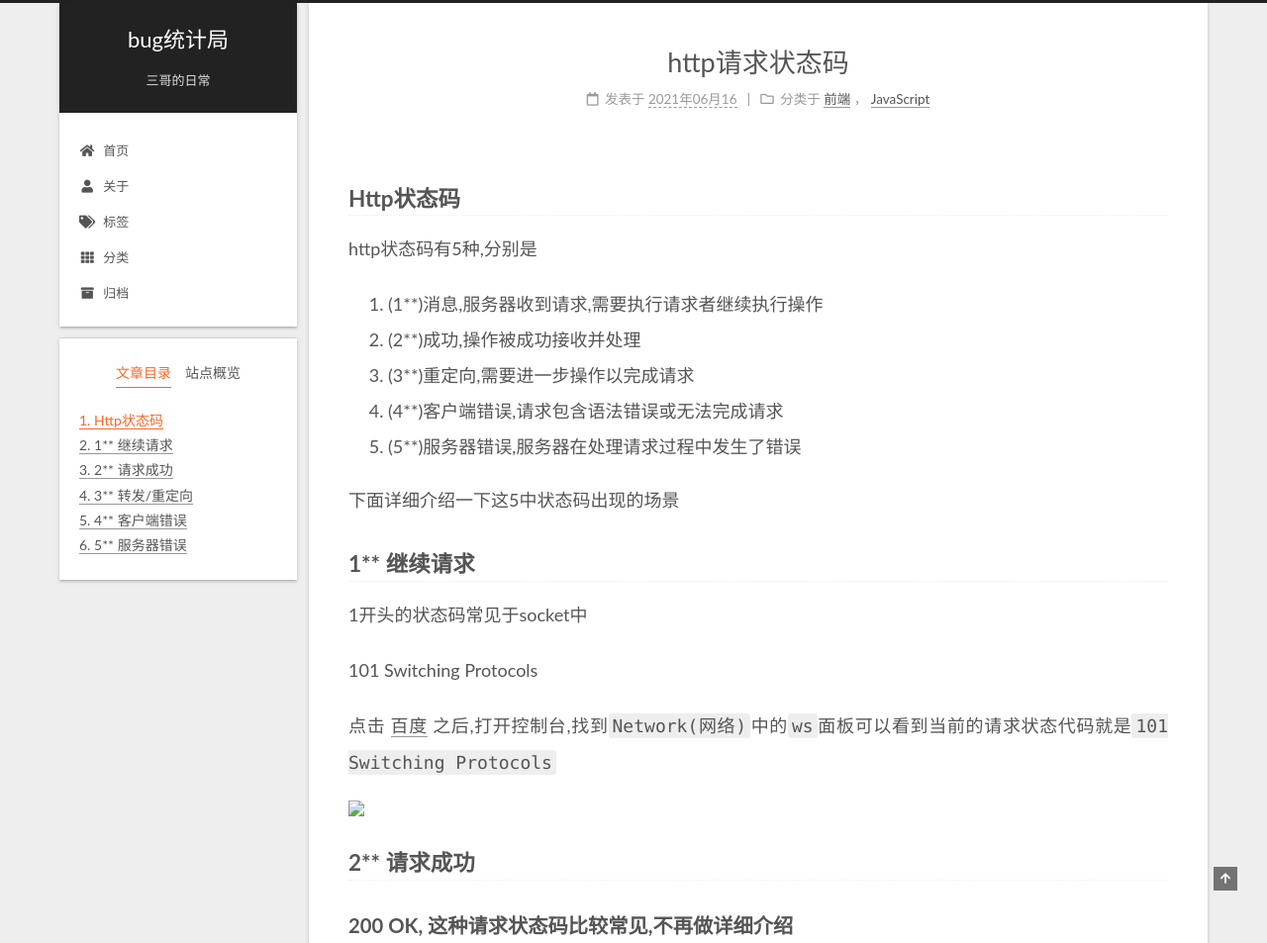
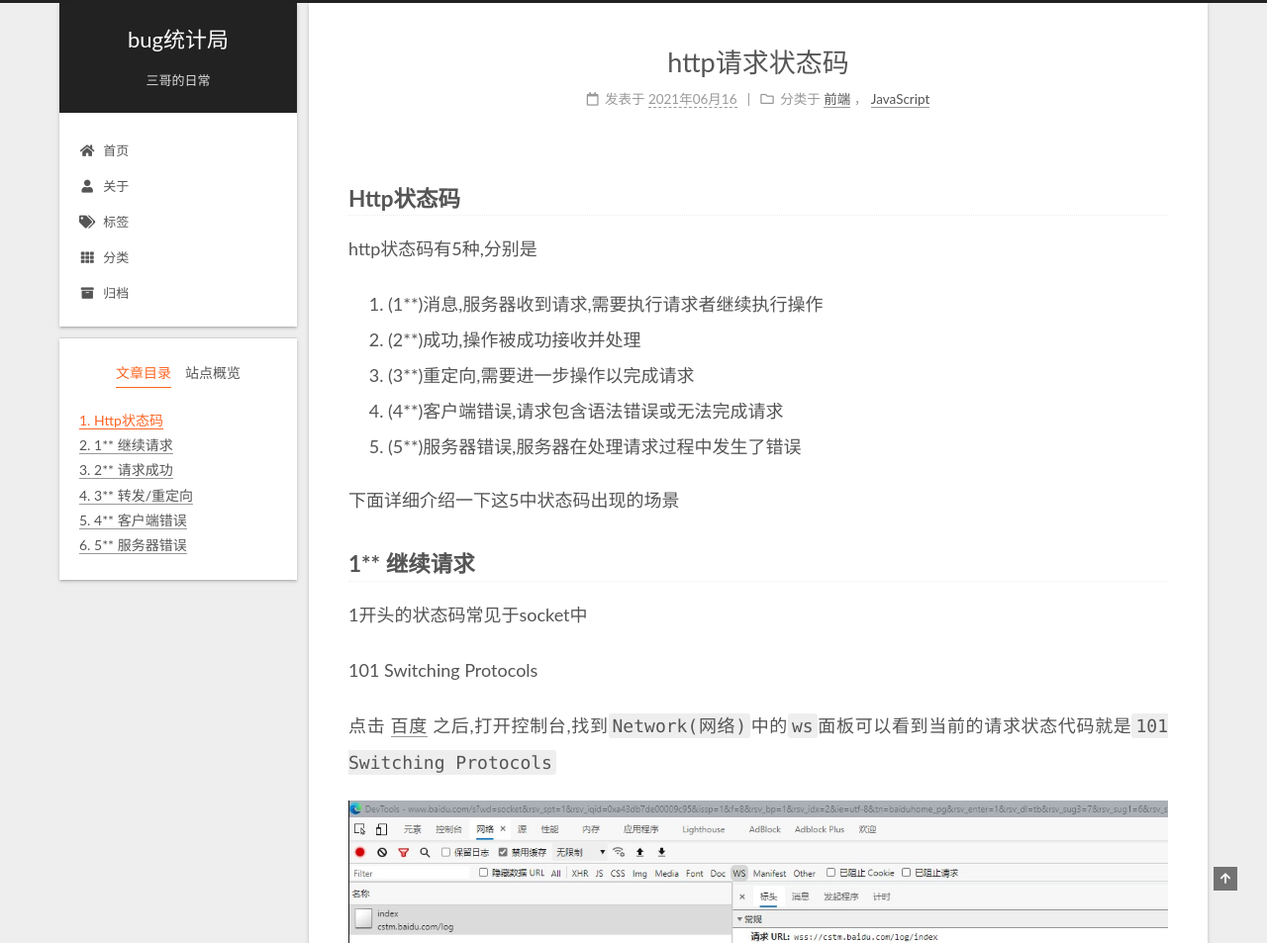
Before and after one commit to sjkmuninj/sjkmuninj.github.io, a plain HTML site: page 2021/06/16/http请求状态码/index.html in a window 1280 px wide. Shown: the top 953 px of the page at 99% size. Drawn offline with Linux system fonts and the light colour scheme.

Commit message:
update update

```diff
--- a/2021/06/16/http请求状态码/index.html
+++ b/2021/06/16/http请求状态码/index.html
@@ -27,13 +27,13 @@
 <meta property="og:site_name" content="bug统计局">
 <meta property="og:description" content="Http状态码http状态码有5种,分别是  (1**)消息,服务器收到请求,需要执行请求者继续执行操作 (2**)成功,操作被成功接收并处理 (3**)重定向,需要进一步操作以完成请求 (4**)客户端错误,请求包含语法错误或无法完成请求 (5**)服务器错误,服务器在处理请求过程中发生了错误  下面详细介绍一下这5中状态码出现的场景">
 <meta property="og:locale" content="zh_CN">
-<meta property="og:image" content="https://github.com/sjkmuninj/sjkmuninj.github.io/2021/06/16/http%E8%AF%B7%E6%B1%82%E7%8A%B6%E6%80%81%E7%A0%81/sjkmuninj.github.io/2021/06/16/http%E8%AF%B7%E6%B1%82%E7%8A%B6%E6%80%81%E7%A0%81/20210616110121854.jpg">
+<meta property="og:image" content="https://sjkmuninj.github.io/2021/06/16/http%E8%AF%B7%E6%B1%82%E7%8A%B6%E6%80%81%E7%A0%81/20210616110121854.jpg">
 <meta property="article:published_time" content="2021-06-16T02:52:59.000Z">
 <meta property="article:modified_time" content="2021-06-16T02:52:59.000Z">
 <meta property="article:author" content="张三">
 <meta property="article:tag" content="JavaScript">
 <meta name="twitter:card" content="summary">
-<meta name="twitter:image" content="https://github.com/sjkmuninj/sjkmuninj.github.io/2021/06/16/http%E8%AF%B7%E6%B1%82%E7%8A%B6%E6%80%81%E7%A0%81/sjkmuninj.github.io/2021/06/16/http%E8%AF%B7%E6%B1%82%E7%8A%B6%E6%80%81%E7%A0%81/20210616110121854.jpg">
+<meta name="twitter:image" content="https://sjkmuninj.github.io/2021/06/16/http%E8%AF%B7%E6%B1%82%E7%8A%B6%E6%80%81%E7%A0%81/20210616110121854.jpg">
 
 <link rel="canonical" href="https://github.com/sjkmuninj/sjkmuninj.github.io/2021/06/16/http%E8%AF%B7%E6%B1%82%E7%8A%B6%E6%80%81%E7%A0%81/">
 
@@ -234,7 +234,7 @@
 <h3 id="1-继续请求"><a href="#1-继续请求" class="headerlink" title="1** 继续请求"></a>1** 继续请求</h3><p>1开头的状态码常见于socket中</p>
 <p>101 Switching Protocols</p>
 <p>点击 <a href="https://www.baidu.com/s?wd=socket&rsv_spt=1&rsv_iqid=0xa43db7de00009c95&issp=1&f=8&rsv_bp=1&rsv_idx=2&ie=utf-8&tn=baiduhome_pg&rsv_enter=1&rsv_dl=tb&rsv_sug3=7&rsv_sug1=6&rsv_sug7=100&rsv_sug2=0&rsv_btype=i&inputT=1203&rsv_sug4=1542">百度</a> 之后,打开控制台,找到<code>Network(网络)</code>中的<code>ws</code>面板可以看到当前的请求状态代码就是<code>101 Switching Protocols</code></p>
-<img src="sjkmuninj.github.io/2021/06/16/http%E8%AF%B7%E6%B1%82%E7%8A%B6%E6%80%81%E7%A0%81/20210616110121854.jpg" class="">
+<img src="https://sjkmuninj.github.io/2021/06/16/http%E8%AF%B7%E6%B1%82%E7%8A%B6%E6%80%81%E7%A0%81/20210616110121854.jpg" class="">
 
 
 <h3 id="2-请求成功"><a href="#2-请求成功" class="headerlink" title="2** 请求成功"></a>2** 请求成功</h3><h4 id="200-OK-这种请求状态码比较常见-不再做详细介绍"><a href="#200-OK-这种请求状态码比较常见-不再做详细介绍" class="headerlink" title="200 OK, 这种请求状态码比较常见,不再做详细介绍"></a>200 OK, 这种请求状态码比较常见,不再做详细介绍</h4><blockquote>
--- a/css/main.css
+++ b/css/main.css
@@ -1168,7 +1168,7 @@ pre .javascript .function {
 }
 .links-of-author a::before,
 .links-of-author span.exturl::before {
-  background: #57755d;
+  background: #616e66;
   border-radius: 50%;
   content: ' ';
   display: inline-block;
```
